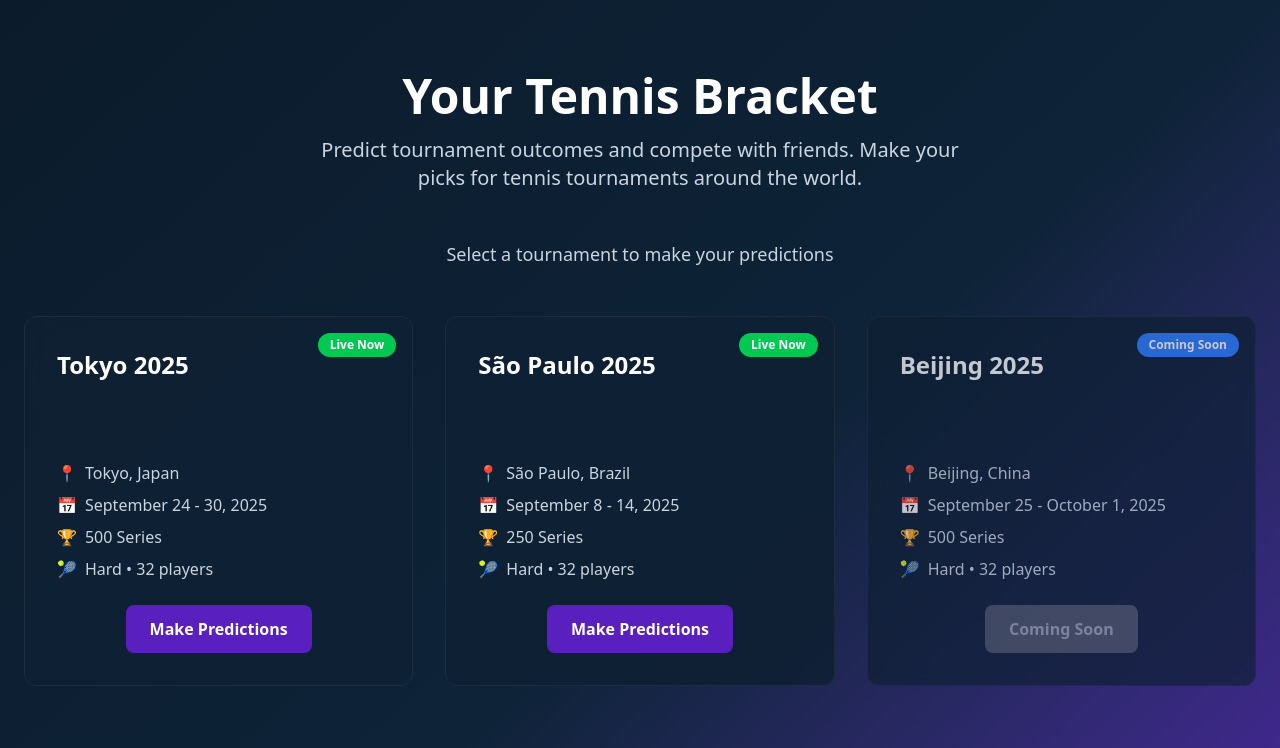
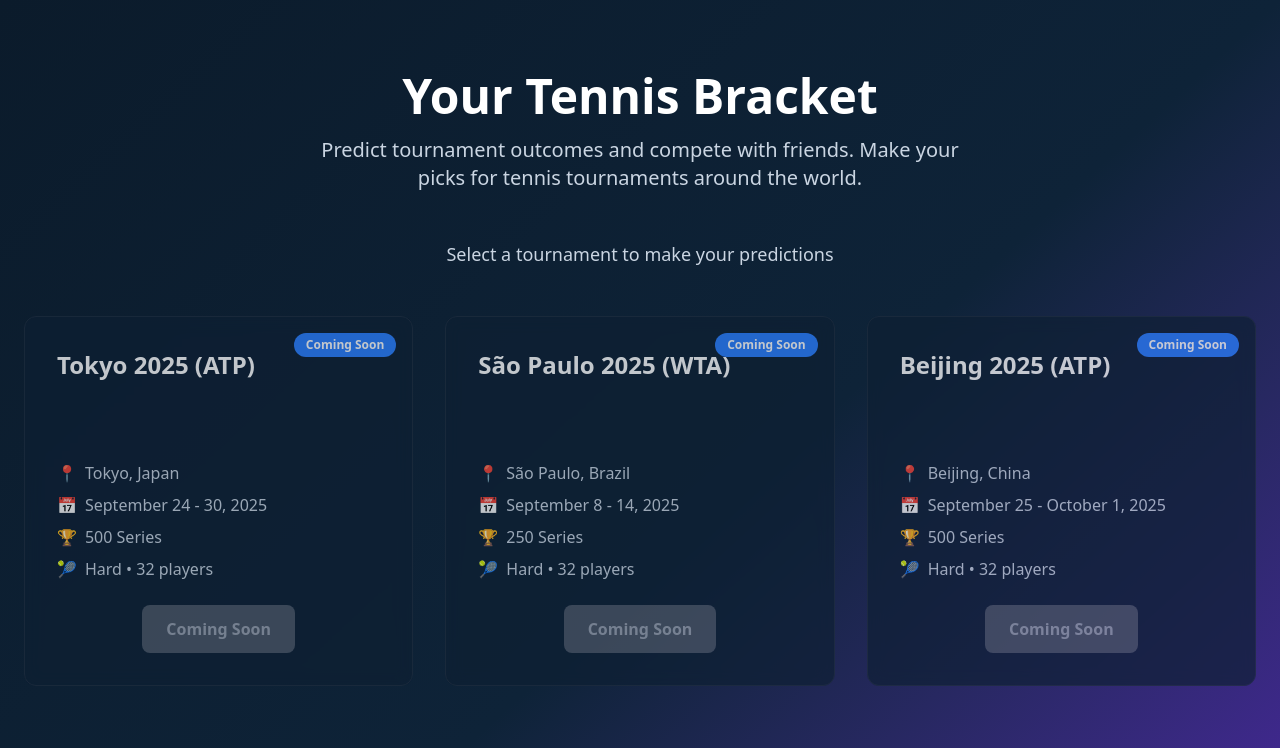
Before and after one commit to Martmec/Bracket, a React (Vite) app: page / in a window 1280 px wide. Shown: the top 748 px of the page. Built offline with nearby package versions, Linux system fonts and the light colour scheme.

Commit message:
Update tournament status and add WTA/ATP labels: Tokyo to Coming Soon, add WTA/ATP labels to all tournaments, fix USA flag display

```diff
--- a/src/components/HomePage.tsx
+++ b/src/components/HomePage.tsx
@@ -16,29 +16,29 @@ type Tournament = {
 const tournaments: Tournament[] = [
   {
     id: 'tokyo2025',
-    name: 'Tokyo 2025',
+    name: 'Tokyo 2025 (ATP)',
     category: '500 Series',
     dates: 'September 24 - 30, 2025',
     location: 'Tokyo, Japan',
     surface: 'Hard',
     players: 32,
-    status: 'active',
+    status: 'upcoming',
     description: ''
   },
   {
     id: 'saopaulo2025',
-    name: 'São Paulo 2025',
+    name: 'São Paulo 2025 (WTA)',
     category: '250 Series',
     dates: 'September 8 - 14, 2025',
     location: 'São Paulo, Brazil',
     surface: 'Hard',
     players: 32,
-    status: 'active',
+    status: 'upcoming',
     description: ''
   },
   {
     id: 'beijing2025',
-    name: 'Beijing 2025',
+    name: 'Beijing 2025 (ATP)',
     category: '500 Series',
     dates: 'September 25 - October 1, 2025',
     location: 'Beijing, China',
--- a/src/components/TournamentPage.tsx
+++ b/src/components/TournamentPage.tsx
@@ -35,7 +35,7 @@ const fixedResults: Record<string, 'player1' | 'player2'> = {
 
 const getFlagEmoji = (country: string): string => {
   const flags: Record<string, string> = {
-    'ITA': '🇮🇹', 'USA': '🇺��', 'AUS': '🇦🇺', 'ESP': '🇪🇸', 'ARG': '🇦🇷', 'CAN': '🇨🇦',
+    'ITA': '🇮🇹', 'USA': '🇺🇸', 'AUS': '🇦🇺', 'ESP': '🇪🇸', 'ARG': '🇦🇷', 'CAN': '🇨🇦',
     'BUL': '🇧🇬', 'POL': '🇵🇱', 'KAZ': '🇰🇿', 'GBR': '🇬🇧', 'FRA': '🇫🇷', 'RUS': '🇷🇺',
     'NED': '🇳🇱', 'CHN': '🇨🇳', 'CZE': '🇨🇿', 'GER': '🇩🇪', 'JPN': '🇯🇵', 'DEN': '🇩🇰',
     'SRB': '🇷🇸', 'CRO': '🇭🇷', 'HUN': '🇭🇺', 'GRE': '🇬🇷', 'COL': '🇨🇴', 'POR': '🇵🇹',
@@ -48,7 +48,7 @@ const getFlagEmoji = (country: string): string => {
 // Tournament configurations
 const tournamentConfigs = {
   tokyo2025: {
-    name: 'Tokyo 2025',
+    name: 'Tokyo 2025 (ATP)',
     location: 'Tokyo, Japan',
     surface: 'Hard',
     category: '500 Series',
@@ -56,7 +56,7 @@ const tournamentConfigs = {
     slug: 'tokyo-2025'
   },
   saopaulo2025: {
-    name: 'São Paulo 2025',
+    name: 'São Paulo 2025 (WTA)',
     location: 'São Paulo, Brazil',
     surface: 'Hard',
     category: '250 Series',
@@ -64,7 +64,7 @@ const tournamentConfigs = {
     slug: 'sao-paulo-2025'
   },
   beijing2025: {
-    name: 'Beijing 2025',
+    name: 'Beijing 2025 (ATP)',
     location: 'Beijing, China',
     surface: 'Hard',
     category: '500 Series',
```
